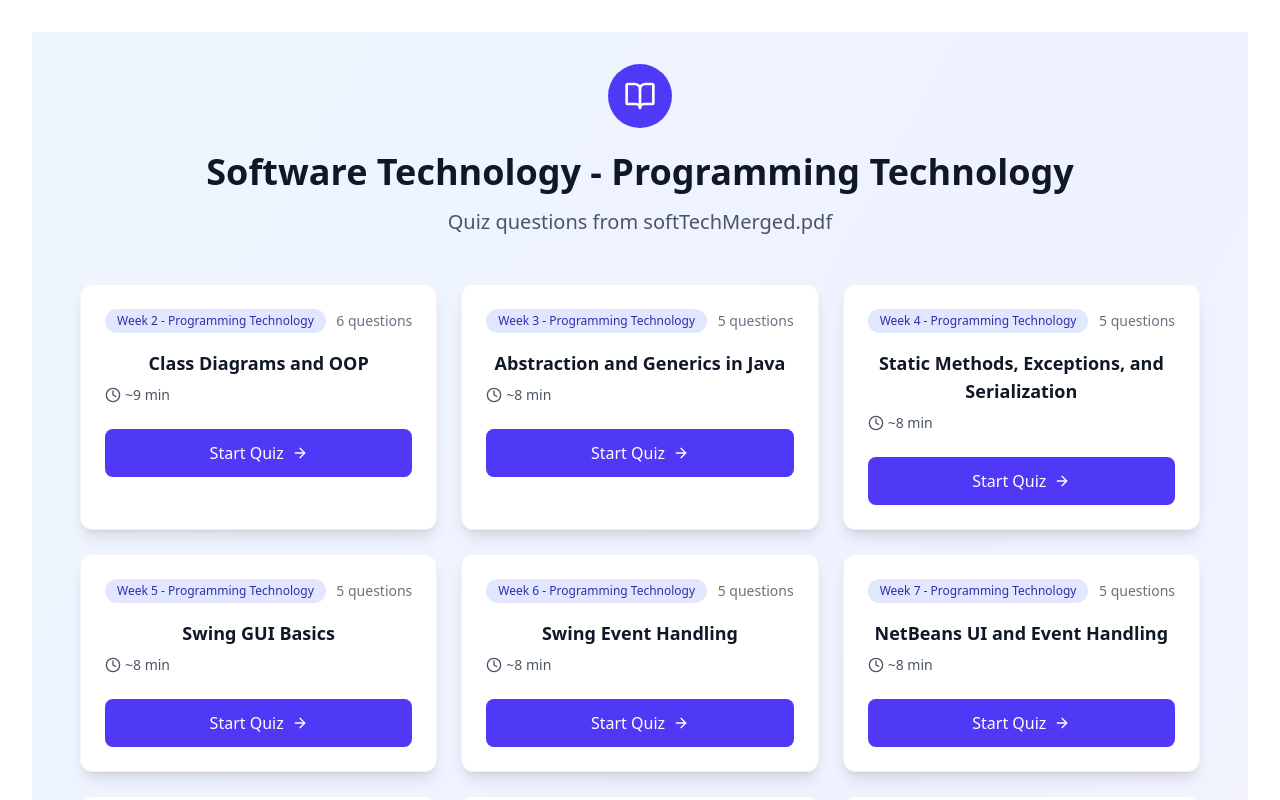
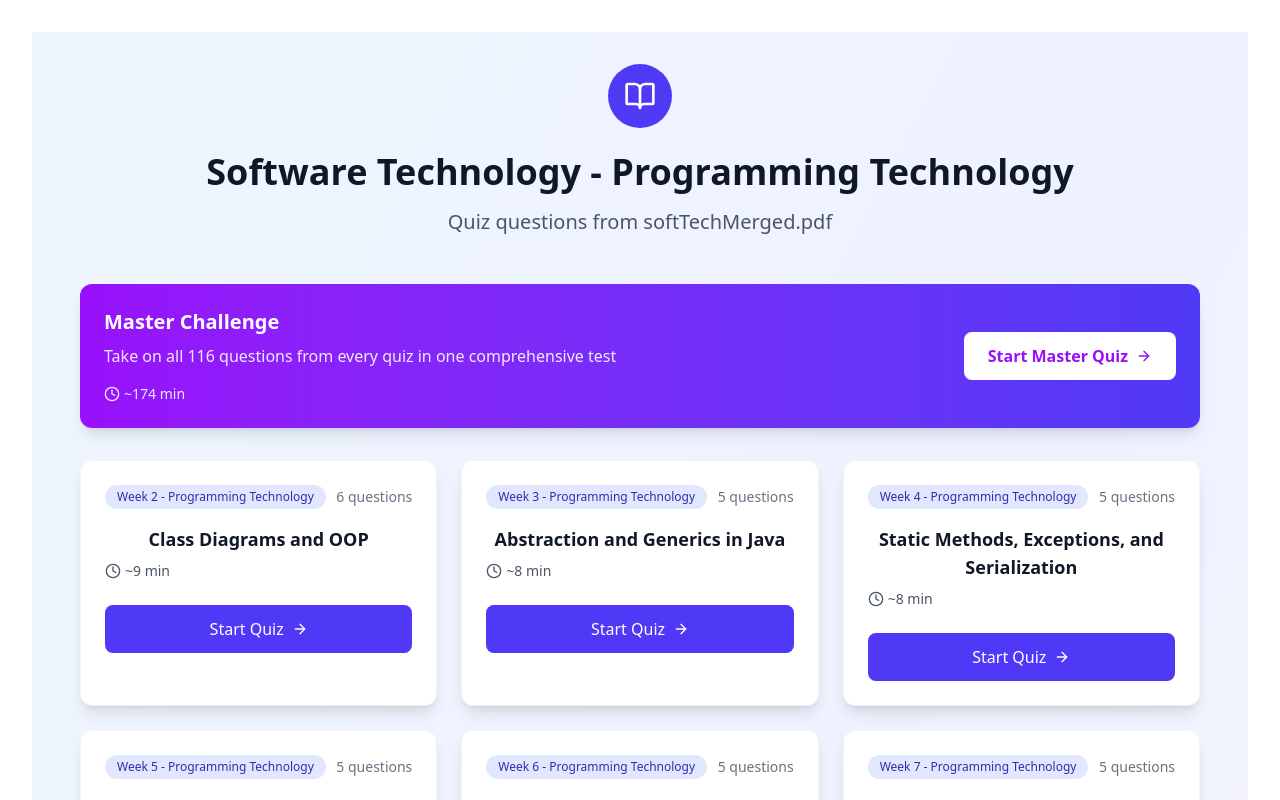
Before and after one commit to helloimrizy-pages/Quiz, a React (Vite) app in the folder my-quiz-app/: page / in a window 1280 px wide. Shown: the top 800 px of the page. Built offline with nearby package versions, Linux system fonts and the light colour scheme.

Commit message:
Add Master Challenge feature to QuizApp for comprehensive quiz testing

```diff
--- a/my-quiz-app/src/QuizApp.tsx
+++ b/my-quiz-app/src/QuizApp.tsx
@@ -45,6 +45,26 @@ interface UserAnswer {
   selectedAnswer: string;
   isCorrect: boolean;
 }
+
+const createAllQuestionsQuiz = (quizData: QuizData): Quiz => {
+  const allQuestions: Question[] = [];
+  let questionCounter = 1;
+
+  quizData.quizzes.forEach((quiz) => {
+    quiz.questions.forEach((question) => {
+      allQuestions.push({
+        ...question,
+        questionNumber: questionCounter++,
+      });
+    });
+  });
+
+  return {
+    quiz: "Master Challenge",
+    topic: "All Topics Combined",
+    questions: allQuestions,
+  };
+};
 
 const QuizApp: React.FC = () => {
   const [quizData, setQuizData] = useState<QuizData | null>(null);
@@ -243,6 +263,46 @@ const HomeView: React.FC<{
         <p className="text-xl text-gray-600 max-w-3xl mx-auto">
           {quizData.description}
         </p>
+      </div>
+
+      <div className="mb-8">
+        <div className="bg-gradient-to-r from-purple-600 to-indigo-600 rounded-xl shadow-lg p-6 text-white">
+          <div className="flex items-center justify-between">
+            <div>
+              <h3 className="text-xl font-bold mb-2 text-left">
+                Master Challenge
+              </h3>
+              <p className="text-purple-100 mb-4">
+                Take on all{" "}
+                {quizData.quizzes.reduce(
+                  (total, quiz) => total + quiz.questions.length,
+                  0
+                )}{" "}
+                questions from every quiz in one comprehensive test
+              </p>
+              <div className="flex items-center text-sm text-purple-100">
+                <Clock className="h-4 w-4 mr-1" />
+                <span>
+                  ~
+                  {Math.ceil(
+                    quizData.quizzes.reduce(
+                      (total, quiz) => total + quiz.questions.length,
+                      0
+                    ) * 1.5
+                  )}{" "}
+                  min
+                </span>
+              </div>
+            </div>
+            <button
+              onClick={() => onStartQuiz(createAllQuestionsQuiz(quizData))}
+              className="bg-white hover:bg-gray-100 text-purple-600 font-bold py-3 px-6 rounded-lg transition-colors duration-200 flex items-center group flex-shrink-0 ml-4"
+            >
+              Start Master Quiz
+              <ArrowRight className="ml-2 h-4 w-4 group-hover:translate-x-1 transition-transform duration-200" />
+            </button>
+          </div>
+        </div>
       </div>
 
       <div className="grid grid-cols-1 md:grid-cols-2 lg:grid-cols-3 gap-6">
```
